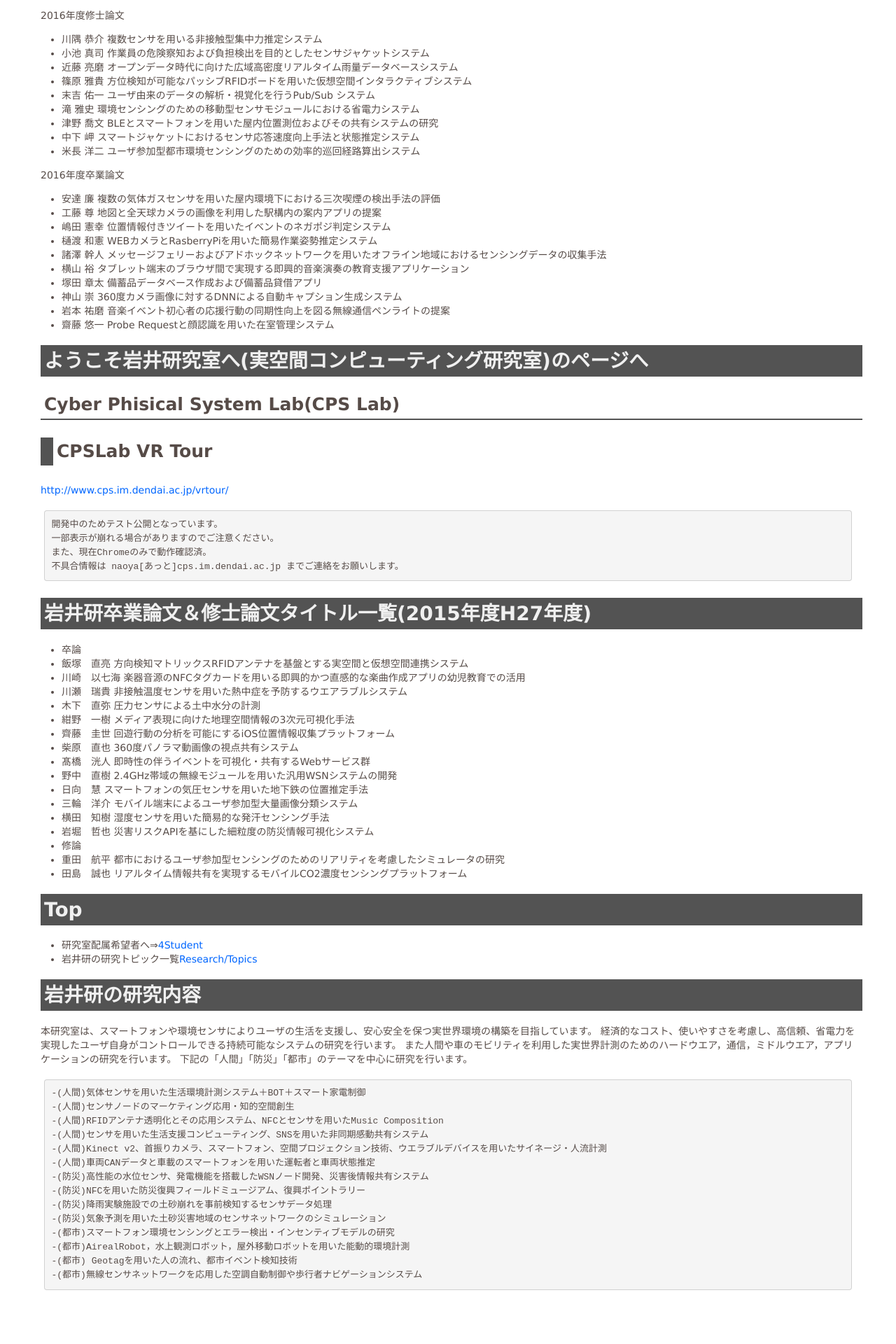
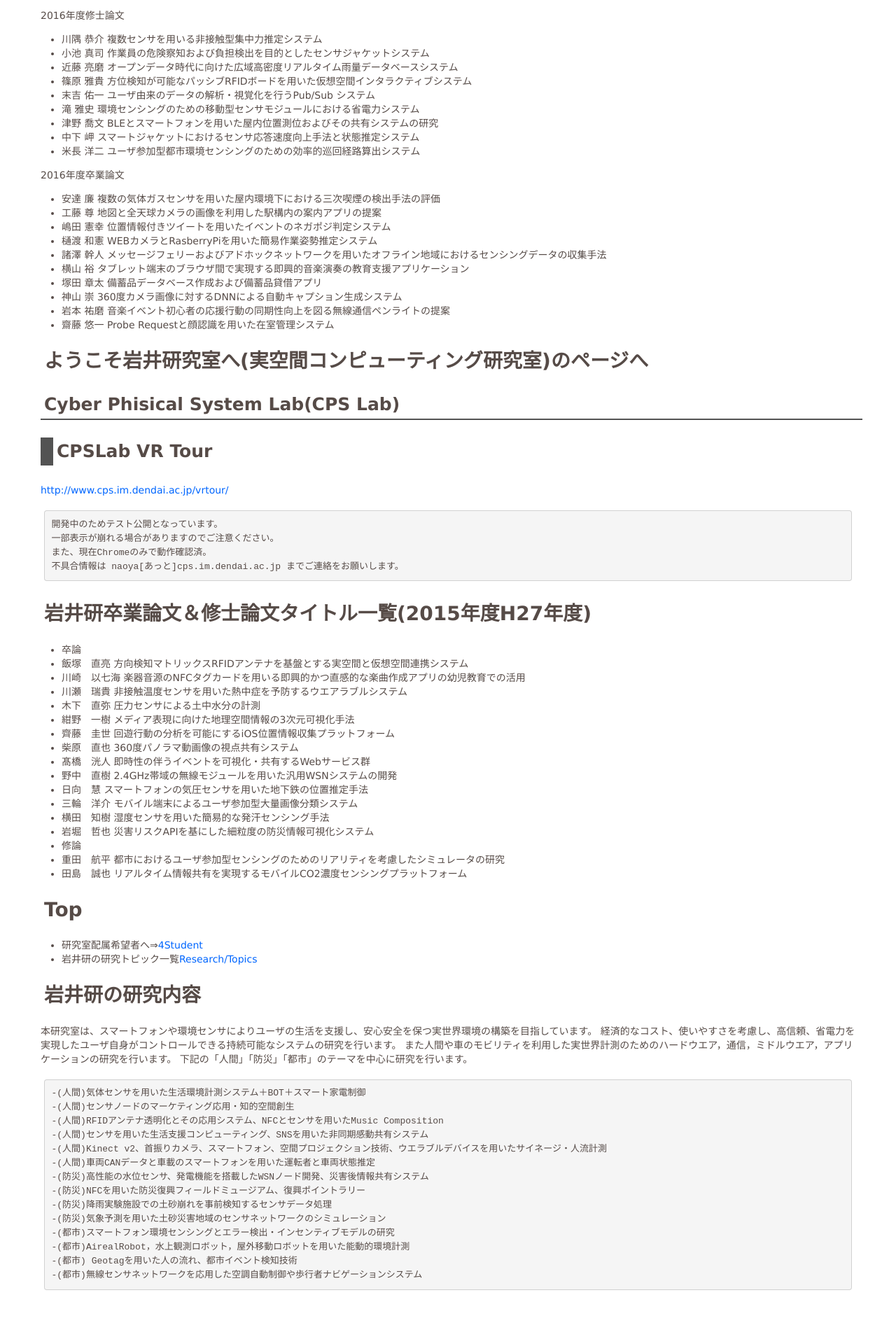
Before and after one commit to cpslab/cpslab.github.io, a Jekyll site: the page built from index.md, in a window 1280 px wide. Shown: the part 682-2602 px from the top of the page at 70% size. Built offline with Jekyll 4.4.1, drawn with Linux system fonts in a browser that asks for light colours.

Commit message:
Fix member Styles

```diff
--- a/css/base.css
+++ b/css/base.css
@@ -23,8 +23,6 @@
 h1 {
     line-height: 35px;
     font-weight: bold;
-    color: rgb(240, 240, 240);
-    background-color: rgb(83, 83, 83);
 }
 
 h2 {
@@ -198,6 +196,9 @@
     color: dimgrey;
 }
 
+.members ul {
+    display: flex;
+}
 .members li {
     list-style-type: none;
 }
@@ -211,6 +212,7 @@
 .member-card {
     width: 200px;
     padding: 13px;
+    margin: 5px;
     box-shadow: 0px 5px 10px #e4e4e4;
     border-radius: 5px;
 }
@@ -221,6 +223,8 @@
 
 .member-card img {
     width: 100%;
+    height: 200px;
+    object-fit: cover;
 }
 
 .say {
```
